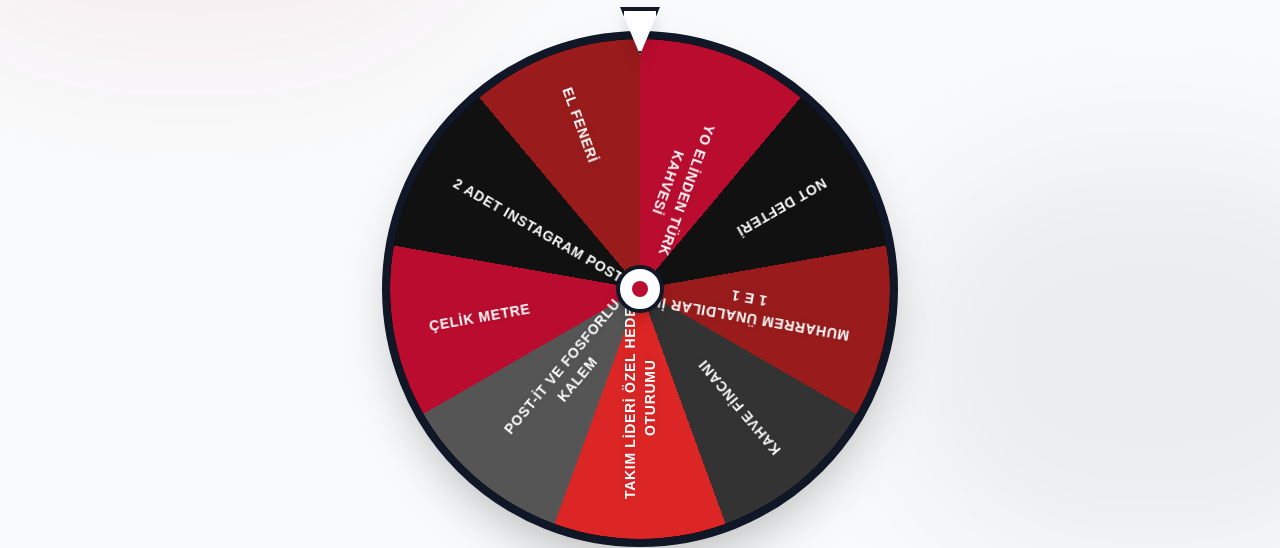
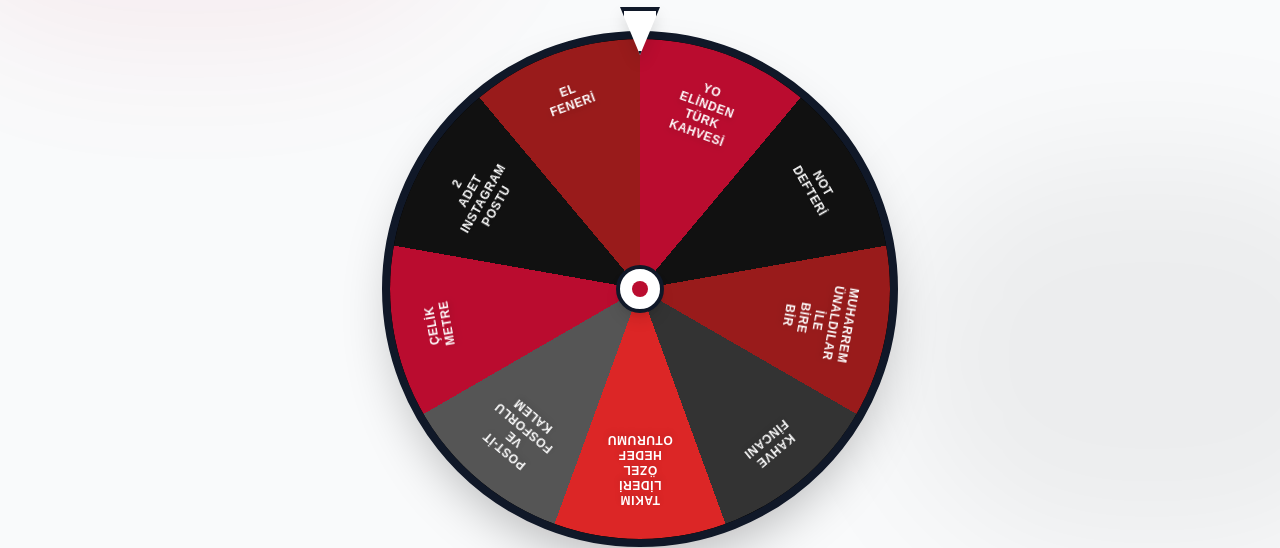
Before and after one commit to metingonuldas/kw-avo, a Next.js app: page /yap-bir-randevu in a window 1280 px wide. Shown: the part 314-862 px from the top of the page. Built offline with nearby package versions, Linux system fonts and the light colour scheme; no server answers.

Commit message:
prize wheel updated v1

```diff
--- a/app/yap-bir-randevu/page.tsx
+++ b/app/yap-bir-randevu/page.tsx
@@ -11,7 +11,7 @@
 const PRIZES = [
   "YO Elinden Türk Kahvesi",
   "Not Defteri ",
-  "Muharrem Ünaldılar ile 1 e 1",
+  "Muharrem Ünaldılar ile bire bir",
   "Kahve Fincanı",
   "Takım Lideri Özel Hedef Oturumu",
   "Post-it ve Fosforlu Kalem",
--- a/components/GiftWheel.tsx
+++ b/components/GiftWheel.tsx
@@ -16,23 +16,25 @@
   const spinAudioRef = useRef<HTMLAudioElement | null>(null);
   const winAudioRef = useRef<HTMLAudioElement | null>(null);
 
-  // useRef ile dönüş açısını hafızada tutuyoruz
+  // useRef ile dönüş açısını hafızada tutuyoruz (Sürekli ileri dönüş için)
   const rotationRef = useRef(0);
 
+  // KW Kurumsal Renk Paleti
   const colors = ["#ba0c2f", "#111111", "#991b1b", "#333333", "#dc2626", "#555555"];
   const numSegments = items.length;
   const segmentAngle = 360 / numSegments;
 
-  // Ses dosyalarını yükle (Tarayıcıda çalıştığından emin olmak için useEffect içinde)
+  // Ses dosyalarını yükle
   useEffect(() => {
     // Ses dosyalarının public/sounds klasöründe olduğunu varsayıyoruz
+    // Eğer dosyalar yoksa hata vermemesi için try-catch bloğu veya kontrol eklenebilir ama
+    // tarayıcılar genellikle dosya bulunamazsa sadece konsola 404 yazar, çökmez.
     spinAudioRef.current = new Audio("/sounds/spin.mp3");
     winAudioRef.current = new Audio("/sounds/win.mp3");
 
-    // Ses ayarları (İsteğe bağlı)
     if (spinAudioRef.current) {
-        spinAudioRef.current.loop = true; // Dönüş sesi sürekli çalsın
-        spinAudioRef.current.volume = 0.5; // Ses seviyesi
+        spinAudioRef.current.loop = true;
+        spinAudioRef.current.volume = 0.5;
     }
     if (winAudioRef.current) {
         winAudioRef.current.volume = 0.8;
@@ -57,14 +59,17 @@
     // Dönüş sesini başlat
     if (spinAudioRef.current) {
         spinAudioRef.current.currentTime = 0;
-        spinAudioRef.current.play().catch(e => console.log("Ses çalma hatası:", e));
+        spinAudioRef.current.play().catch(e => console.log("Ses çalma hatası (Dosya eksik olabilir):", e));
     }
 
     const randomIndex = Math.floor(Math.random() * numSegments);
-    const extraSpins = 5; // Her seferinde en az 5 tam tur dönsün
+    const extraSpins = 5; // Her seferinde en az 5 tam tur
 
     // Hedefin (Seçilen ödülün) merkez açısını hesapla
+    // Çarkın 0 derecesi (Saat 12 yönü) referans alınır.
     const segmentCenter = randomIndex * segmentAngle + segmentAngle / 2;
+
+    // Hedefin göstergeye (Saat 12'ye) gelmesi için gereken açı: 360 - merkez
     const targetAngle = 360 - segmentCenter;
 
     // Mevcut toplam dönüş miktarını al
@@ -76,12 +81,12 @@
     // Hedefe ulaşmak için gereken farkı hesapla
     let adjustment = targetAngle - normalizedRotation;
 
-    // Hep ileri gitmek istiyoruz
+    // Hep ileri gitmek istiyoruz, eğer fark negatifse bir tur ekle
     if (adjustment < 0) {
       adjustment += 360;
     }
 
-    // Yeni toplam açı
+    // Yeni toplam açı = Eski Açı + (Ekstra Turlar) + (Hedef Ayarı)
     const newTotalRotation = currentRotation + (360 * extraSpins) + adjustment;
 
     // Yeni değeri kaydet
@@ -91,11 +96,10 @@
       rotate: newTotalRotation,
       transition: {
         duration: 5,
-        ease: [0.16, 1, 0.3, 1]
+        ease: [0.16, 1, 0.3, 1] // Daha doğal bir yavaşlama eğrisi (Bezier)
       },
     });
 
-    // Dönüş bittiğinde
     setIsSpinning(false);
 
     // Dönüş sesini durdur
@@ -146,16 +150,17 @@
                   transform: `rotate(${rotation}deg)`,
                 }}
               >
+                {/* Yazı Alanı - Eski Düzen (Yatay, kelime bazlı alt alta) */}
+                {/* pt-4 ile dış kenardan (yukarıdan) biraz boşluk bırakıyoruz */}
                 <div className="pt-4 sm:pt-8 h-1/2 flex flex-col justify-start items-center">
-                   <span
-                    className="text-white font-bold uppercase tracking-wider text-[10px] sm:text-xs md:text-sm drop-shadow-md text-center px-1"
-                    style={{
-                      writingMode: "vertical-rl",
-                      textOrientation: "mixed",
-                    }}
+                   <div
+                    className="text-white font-bold uppercase tracking-wider text-[9px] sm:text-[10px] md:text-xs drop-shadow-md text-center leading-tight w-[60px] sm:w-[80px]"
                   >
-                    {item}
-                  </span>
+                    {/* Kelimeleri boşluktan bölüp alt alta yazdırıyoruz */}
+                    {item.split(" ").map((word, i) => (
+                      <span key={i} className="block">{word}</span>
+                    ))}
+                  </div>
                 </div>
               </div>
             );
```
